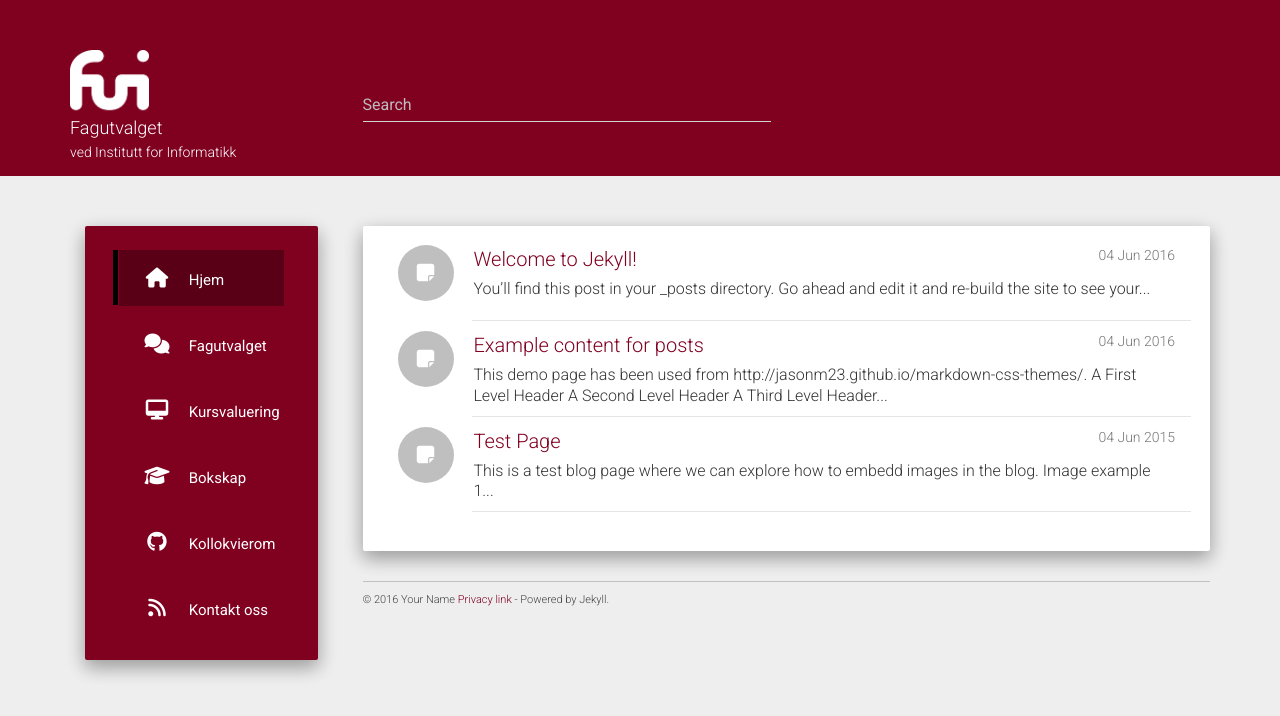
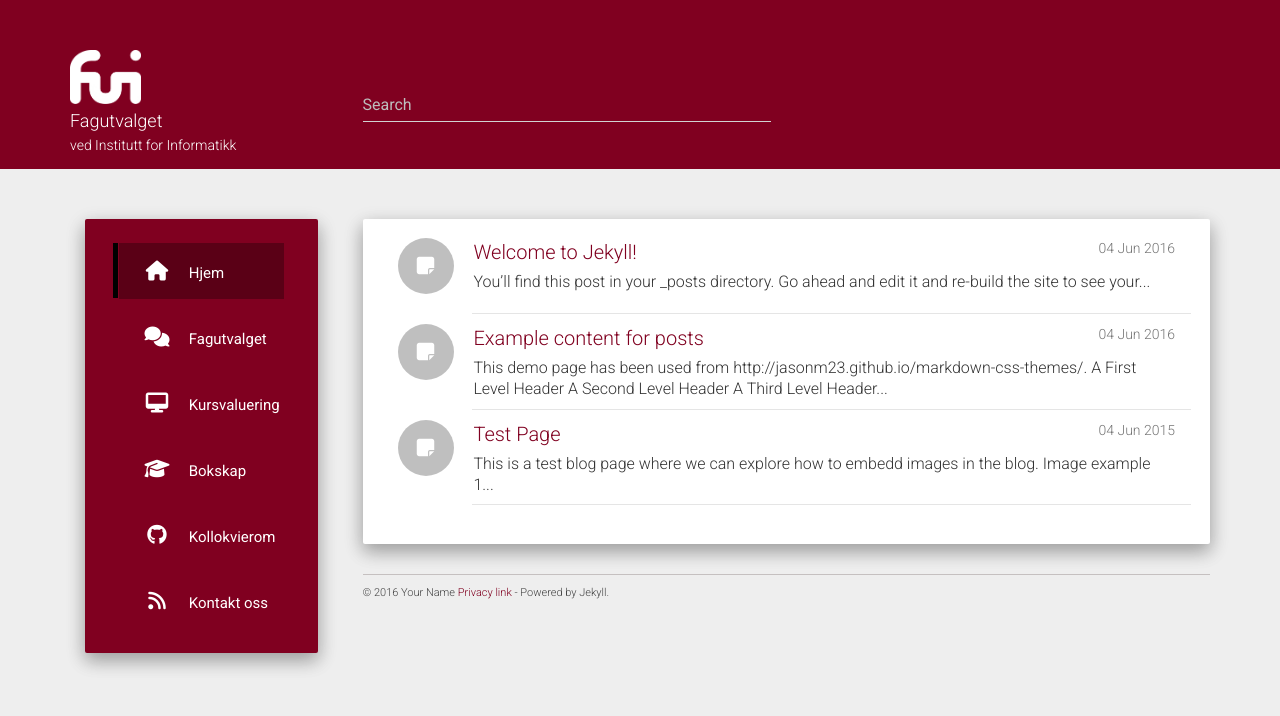
Before and after one commit to fui/fui.github.io, a Jekyll site: the page built from index.html, in a window 1280 px wide. Shown: the top 716 px of the page. Built offline with Jekyll 4.4.1, drawn with Linux system fonts in a browser that asks for light colours; nearby versions of some CDN libraries; the list of posts is cut into pages by our own code.

Commit message:
margin icon

```diff
--- a/static/css/main.css
+++ b/static/css/main.css
@@ -6,10 +6,10 @@
 }
 .full{ font-size: 16px; }
 .logo-img {
-    width: 100%;
+    width: 90%;
     height: auto;
     margin: 0 auto;
-    margin-right: 30px;
+    margin-right: 10px;
 }
 .logo-turner {
     font-size: 18px;
```
